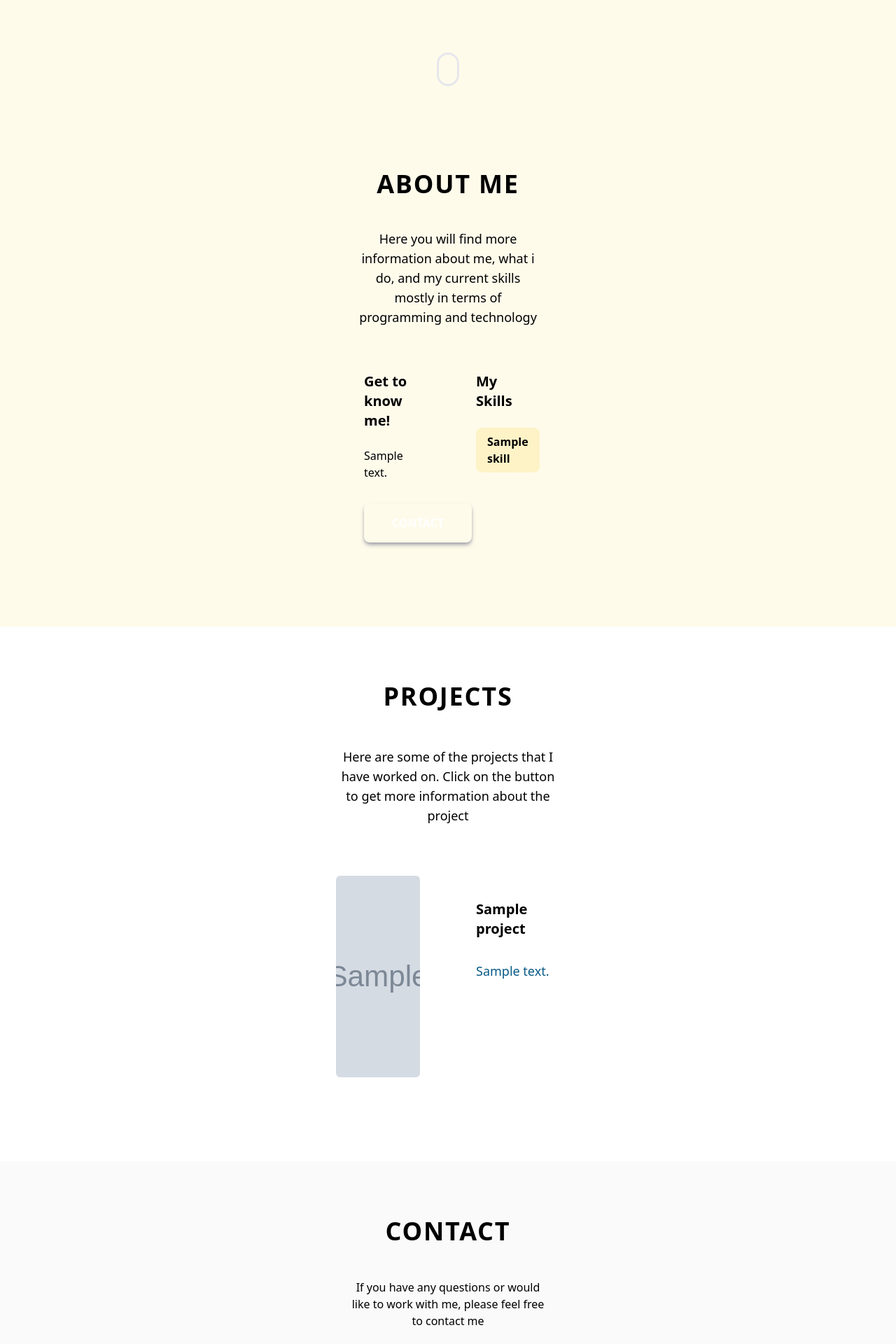
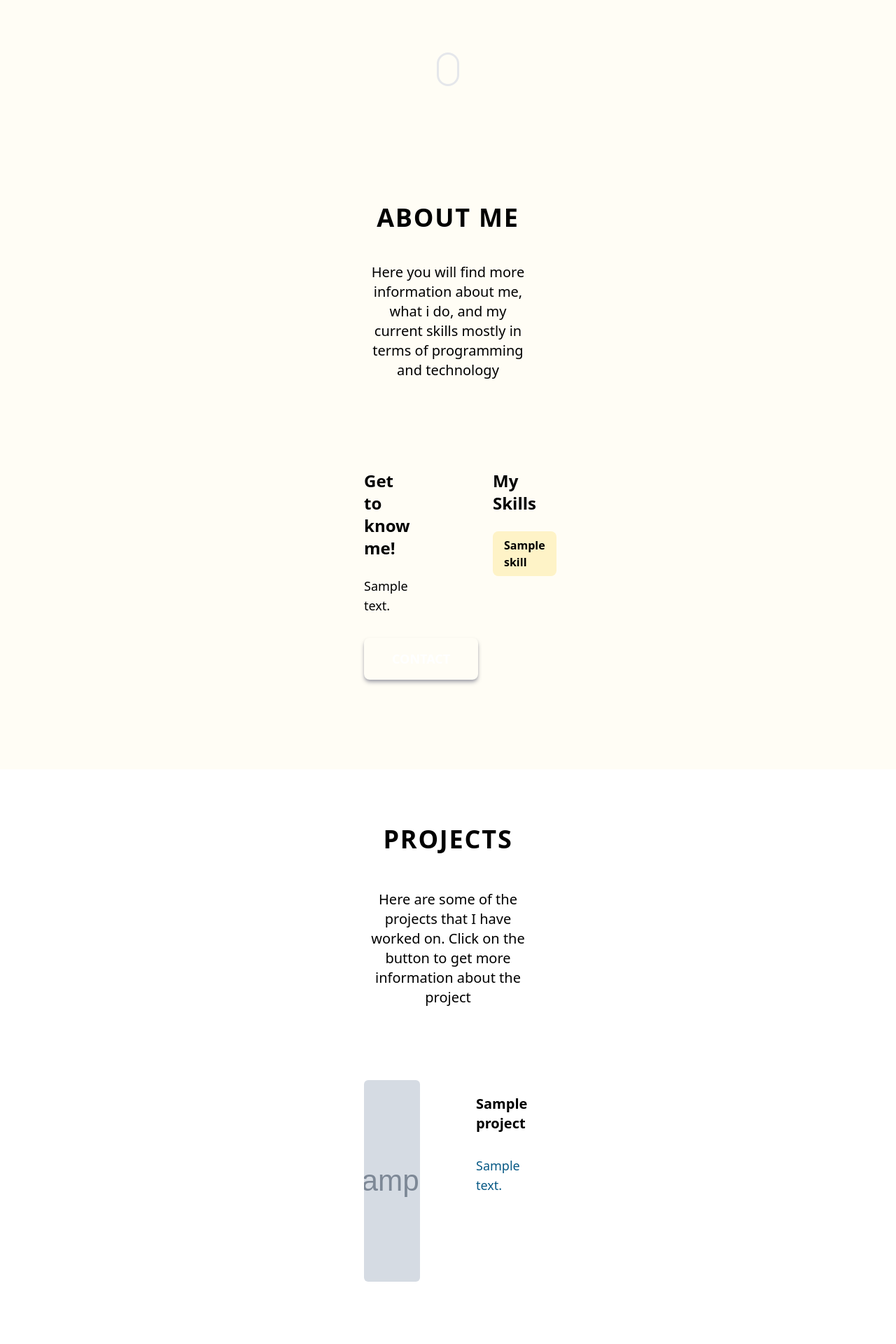
Before and after one commit to JesseVahlfors/Portfolio_project, a Django app: template Home/templates/home/main_page.html in a window 1280 px wide. Shown: the part 637-2557 px from the top of the page at 70% size. Run offline with Django 5.2, Linux system fonts and the light colour scheme; the template is opened without the code that fills it: most values are stand-ins (such as "Sample title", 1, 10 or a date in 2020); grey boxes marked "Sample" are stand-in pictures; some libraries are stand-ins or nearby versions.

Commit message:
Enhance main page layout with improved spacing and typography; update section padding and heading styles for better readability

```diff
--- a/Home/templates/home/main_page.html
+++ b/Home/templates/home/main_page.html
@@ -3,7 +3,7 @@
 {% block title %}Home{% endblock %}
 
 {% block content %}
-<section class="flex flex-col items-center bg-amber-50 text-black">
+<section class="flex flex-col items-center bg-amber-50/50 text-black">
     <section class="relative w-full h-screen md:h-screen min-h-8/12 md:max-h-120 bg-main_bg bg-cover flex flex-col items-center justify-center">
         <div class="hidden absolute top-1/2 left-0 md:flex flex-col p-2 bg-white shadow-[0px_7px_29px_0px] shadow-amber-800/30 rounded-lg transform -translate-y-1/2">
             <a  class="hover:bg-navy-blue/30 p-2 rounded-md" href="{{ profile.github }}">
@@ -25,7 +25,7 @@
             </a>
         </div>
         <div class="flex items-center flex-col mx-14">
-            <h2 class="text-4xl text-center font-bold mb-6 px-8 uppercase">Hey, I'm {{ profile.name }}</h2>
+            <h1 class="text-4xl text-center font-bold mb-6 px-8 uppercase">Hey, I'm {{ profile.name }}</h1>
             <p class="text-lg text-center px-8">{{ profile.introduction }}</p>
             <button class="bg-navy-blue text-white text-xl font-bold px-16 py-4 rounded-lg mt-8 shadow-md shadow-zinc-400 hover:-translate-y-0.5 duration-300">PROJECTS</button>
         </div>
@@ -35,20 +35,20 @@
             </div>
         </div>
     </section>
-    <section id="about" class="flex flex-col gap-16 items-center py-20 px-4 w-11/12 max-w-80">
+    <section id="about" class="flex flex-col gap-32 items-center py-32 px-4 md:w-11/12 max-w-80">
         <div class="flex flex-col items-center w-11/12">
             <h2 class="text-4xl tracking-wider font-bold pb-5">ABOUT ME</h2>
             <span class="h-1 w-8 rounded-xl bg-navy-blue"></span>
-            <p class="text-center text-lg pt-5 max-w-80">Here you will find more information about me, what i do, and my current skills mostly in terms of programming and technology</p>
+            <p class="text-xl pt-5 text-center max-w-60">Here you will find more information about me, what i do, and my current skills mostly in terms of programming and technology</p>
         </div>
-        <div class="md:grid md:grid-cols-2 gap-20 px-6">
-            <div class="pb-10">
-                <h3 class="text-xl font-semibold mb-6">Get to know me!</h3>
-                <p>{{ profile.bio }}</p>
-                <button class="bg-navy-blue text-white text-LG font-bold px-10 py-4 rounded-lg mt-8 shadow-md shadow-zinc-400 hover:-translate-y-0.5 duration-300">CONTACT</button>
+        <div class="flex flex-col md:grid md:grid-cols-2 gap-32 md:px-6">
+            <div>
+                <h3 class="text-2xl font-bold mb-6">Get to know me!</h3>
+                <p class="text-lg">{{ profile.bio }}</p>
+                <button class="bg-navy-blue text-white text-lg font-bold px-10 py-4 rounded-lg mt-8 shadow-md shadow-zinc-400 hover:-translate-y-0.5 duration-300">CONTACT</button>
             </div>
             <div>
-                <h3 class="text-xl font-semibold mb-6">My Skills</h3>
+                <h3 class="text-2xl font-bold mb-6">My Skills</h3>
                 <ul class="flex flex-wrap gap-4">
                     {% for skill in skills %}
                         <li class="bg-amber-100 text-navy-blue font-semibold px-4 py-2 rounded-lg">{{ skill }}</li>
@@ -56,11 +56,11 @@
             </div>
         </div>
     </section>
-    <section id="projects" class="flex flex-col items-center bg-white w-full p-20">
-        <div class="flex flex-col items-center max-w-80">
+    <section id="projects" class="flex flex-col items-center bg-white w-full py-32 p-4 md:p-20">
+        <div class="flex flex-col items-center max-w-60">
             <h2 class="text-4xl font-bold mb-6 tracking-wider" >PROJECTS</h2>
             <span class="h-1 w-8 rounded-xl bg-navy-blue mb-6"></span>
-            <p class="text-center mb-8 text-lg">Here are some of the projects that I have worked on. Click on the button to get more information about the project</p>
+            <p class="text-center mb-16 text-xl max-w-60">Here are some of the projects that I have worked on. Click on the button to get more information about the project</p>
             <ul class="flex flex-wrap justify-center gap-16 py-10">
                 {% for project in projects %}
                     <li class=" flex flex-col md:grid md:grid-cols-2 gap-20 items-center">
@@ -79,7 +79,7 @@
             </ul>
         </div>
     </section>
-    <section id="contact" class="flex flex-col items-center bg-zinc-50 text-black py-20 bg-main_bg bg-cover w-full">
+    <section id="contact" class="flex flex-col items-center bg-zinc-50 text-black py-32 bg-main_bg bg-cover w-full">
         <div class="flex flex-col items-center max-w-80">
             <h2 class="text-4xl font-bold mb-6 tracking-wider">CONTACT</h2>
             <span class="h-1 w-8 rounded-xl bg-navy-blue"></span>
```
